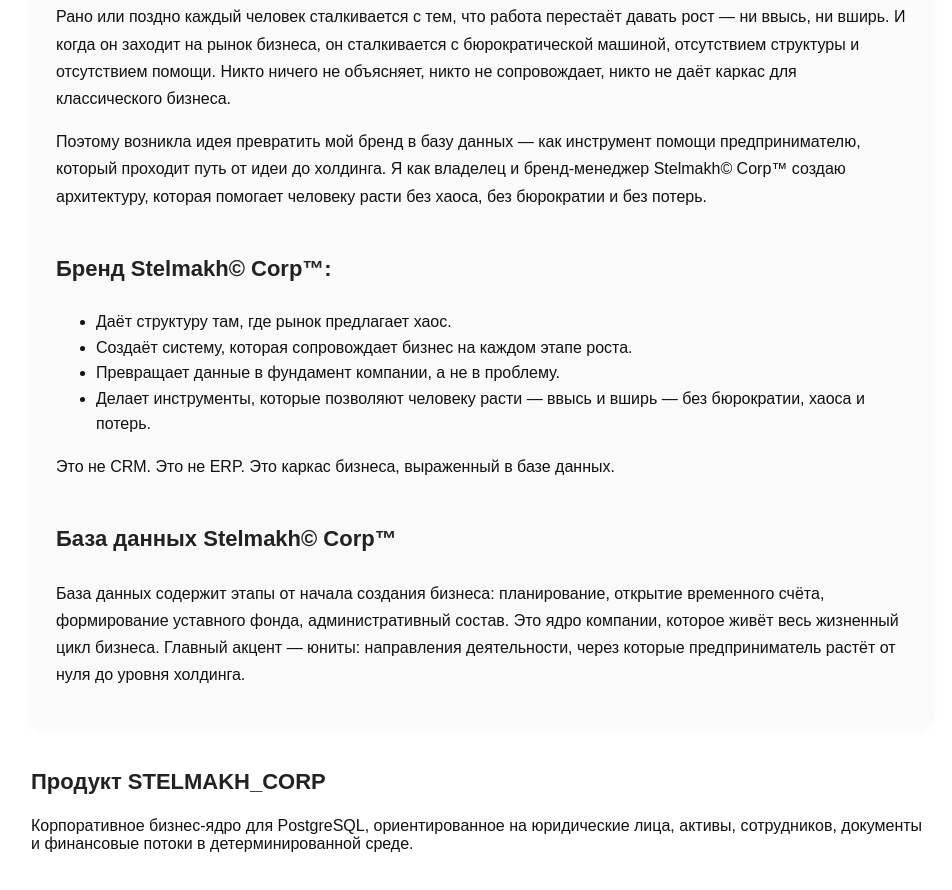
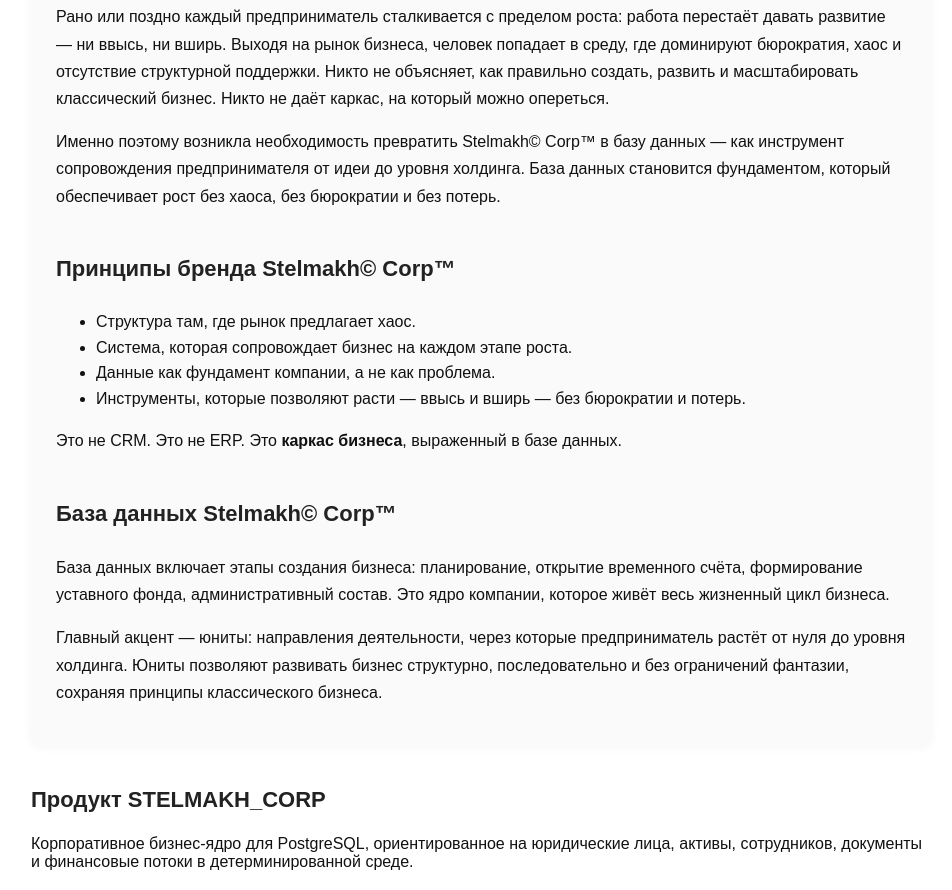
Before and after one commit to stelmakhcorp-official/stelmakhcorp-official.github.io, a plain HTML site: page index.html in a window 1280 px wide. Shown: the part 712-1602 px from the top of the page, without its empty margins (159-1111 px from the left). Drawn offline with Linux system fonts and the light colour scheme.

Commit message:
Update index.html

```diff
--- a/index.html
+++ b/index.html
@@ -91,22 +91,41 @@
 <section class="mission">
   <h3>Миссия бренда Stelmakh© Corp™</h3>
 
-  <p>Рано или поздно каждый человек сталкивается с тем, что работа перестаёт давать рост — ни ввысь, ни вширь. И когда он заходит на рынок бизнеса, он сталкивается с бюрократической машиной, отсутствием структуры и отсутствием помощи. Никто ничего не объясняет, никто не сопровождает, никто не даёт каркас для классического бизнеса.</p>
+  <p>
+    Рано или поздно каждый предприниматель сталкивается с пределом роста: работа перестаёт давать развитие — ни ввысь, ни вширь.
+    Выходя на рынок бизнеса, человек попадает в среду, где доминируют бюрократия, хаос и отсутствие структурной поддержки.
+    Никто не объясняет, как правильно создать, развить и масштабировать классический бизнес.
+    Никто не даёт каркас, на который можно опереться.
+  </p>
 
-  <p>Поэтому возникла идея превратить мой бренд в базу данных — как инструмент помощи предпринимателю, который проходит путь от идеи до холдинга. Я как владелец и бренд‑менеджер Stelmakh© Corp™ создаю архитектуру, которая помогает человеку расти без хаоса, без бюрократии и без потерь.</p>
+  <p>
+    Именно поэтому возникла необходимость превратить Stelmakh© Corp™ в базу данных — как инструмент сопровождения предпринимателя
+    от идеи до уровня холдинга. База данных становится фундаментом, который обеспечивает рост без хаоса, без бюрократии и без потерь.
+  </p>
 
-  <h3>Бренд Stelmakh© Corp™:</h3>
+  <h3>Принципы бренда Stelmakh© Corp™</h3>
   <ul>
-    <li>Даёт структуру там, где рынок предлагает хаос.</li>
-    <li>Создаёт систему, которая сопровождает бизнес на каждом этапе роста.</li>
-    <li>Превращает данные в фундамент компании, а не в проблему.</li>
-    <li>Делает инструменты, которые позволяют человеку расти — ввысь и вширь — без бюрократии, хаоса и потерь.</li>
+    <li>Структура там, где рынок предлагает хаос.</li>
+    <li>Система, которая сопровождает бизнес на каждом этапе роста.</li>
+    <li>Данные как фундамент компании, а не как проблема.</li>
+    <li>Инструменты, которые позволяют расти — ввысь и вширь — без бюрократии и потерь.</li>
   </ul>
 
-  <p>Это не CRM. Это не ERP. Это каркас бизнеса, выраженный в базе данных.</p>
+  <p>
+    Это не CRM. Это не ERP.
+    Это <strong>каркас бизнеса</strong>, выраженный в базе данных.
+  </p>
 
   <h3>База данных Stelmakh© Corp™</h3>
-  <p>База данных содержит этапы от начала создания бизнеса: планирование, открытие временного счёта, формирование уставного фонда, административный состав. Это ядро компании, которое живёт весь жизненный цикл бизнеса. Главный акцент — юниты: направления деятельности, через которые предприниматель растёт от нуля до уровня холдинга.</p>
+  <p>
+    База данных включает этапы создания бизнеса: планирование, открытие временного счёта, формирование уставного фонда,
+    административный состав. Это ядро компании, которое живёт весь жизненный цикл бизнеса.
+  </p>
+
+  <p>
+    Главный акцент — юниты: направления деятельности, через которые предприниматель растёт от нуля до уровня холдинга.
+    Юниты позволяют развивать бизнес структурно, последовательно и без ограничений фантазии, сохраняя принципы классического бизнеса.
+  </p>
 </section>
 
 <section>
```
